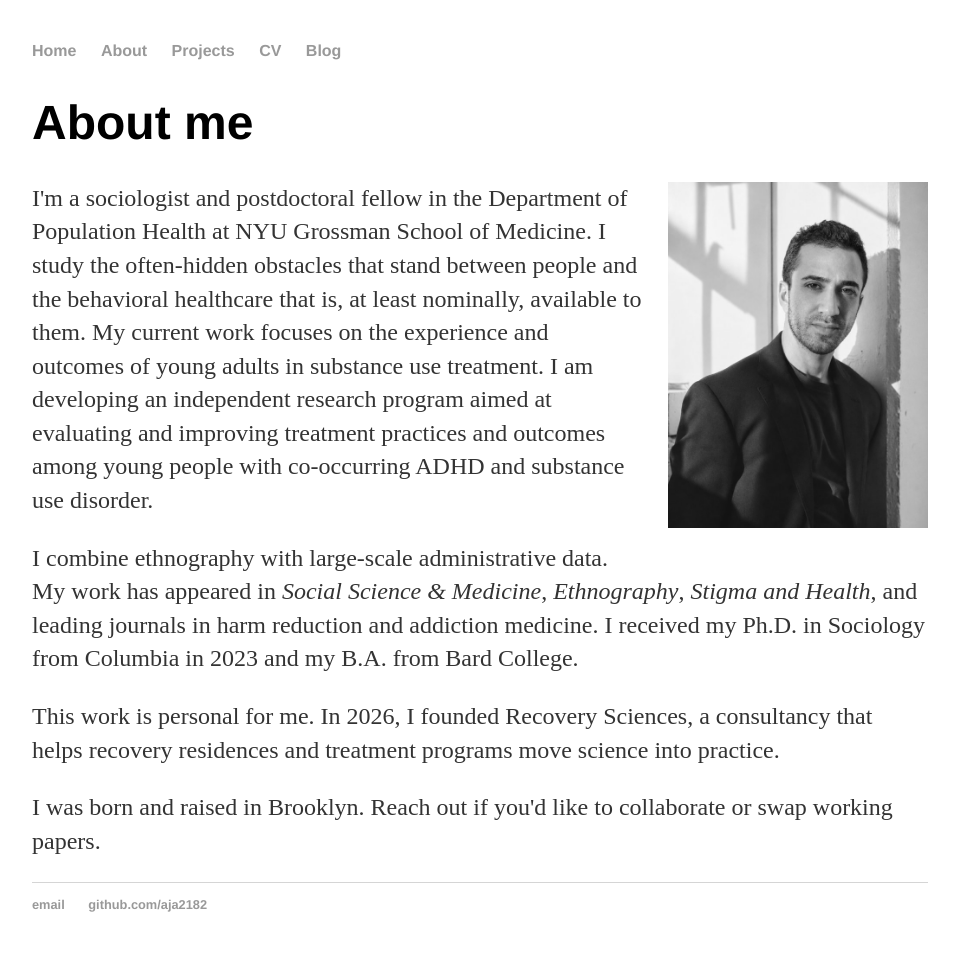
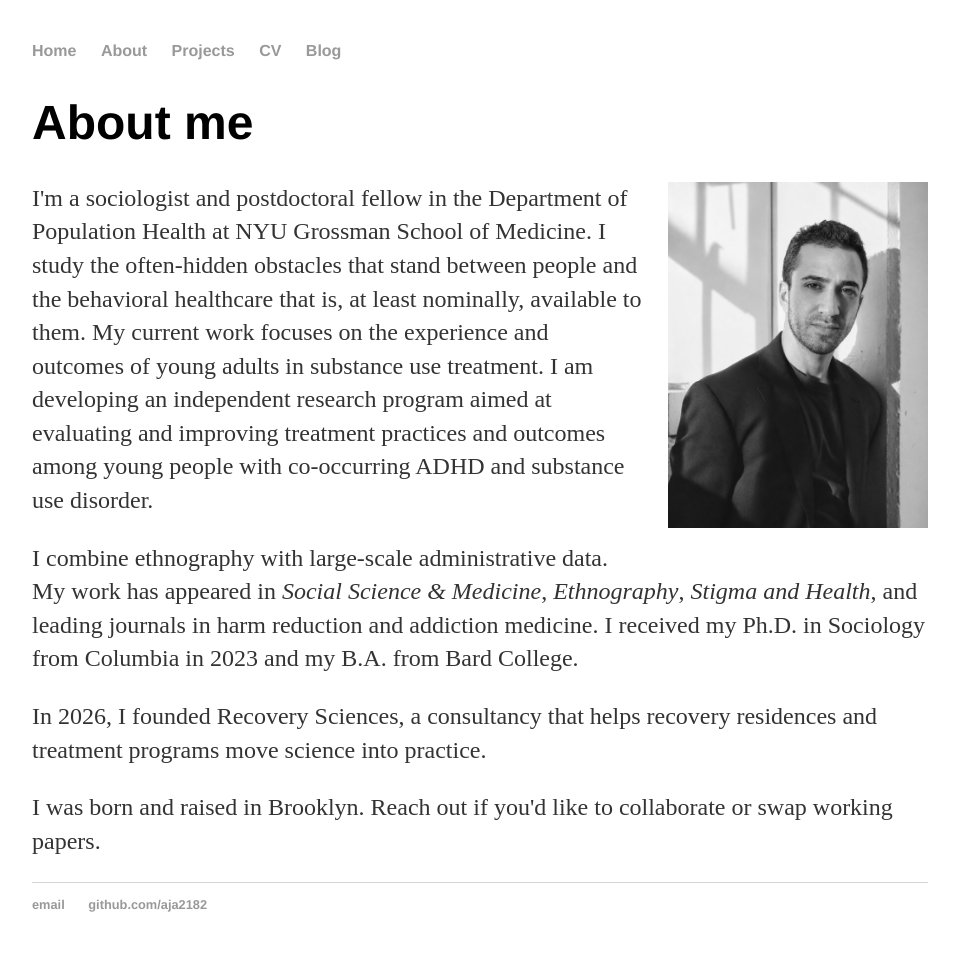
Before and after one commit to aja2182/aja2182.github.io, a Jekyll site: the page built from about/index.html, in a window 1280 px wide. Shown: the whole page, without its empty margins (160-1119 px from the left). Built offline with Jekyll 4.4.1, drawn with Linux system fonts in a browser that asks for light colours.

Commit message:
Remove personal line from About page
Co-Authored-By: Claude Opus 5.5 <noreply@anthropic.com>
Claude-Session: https://claude.ai/code/session_01UBGUuVKp8RBC6Hia74W8jU

```diff
--- a/about/index.html
+++ b/about/index.html
@@ -11,7 +11,7 @@ title: About me
 
 <p>I combine ethnography with large-scale administrative data. My work has appeared in <i>Social Science &amp; Medicine</i>, <i>Ethnography</i>, <i>Stigma and Health</i>, and leading journals in harm reduction and addiction medicine. I received my Ph.D. in Sociology from Columbia in 2023 and my B.A. from Bard College.</p>
 
-<p>This work is personal for me. In 2026, I founded Recovery Sciences, a consultancy that helps recovery residences and treatment programs move science into practice.</p>
+<p>In 2026, I founded Recovery Sciences, a consultancy that helps recovery residences and treatment programs move science into practice.</p>
 
 <p>I was born and raised in Brooklyn. Reach out if you'd like to collaborate or swap working papers.</p>
 
```
